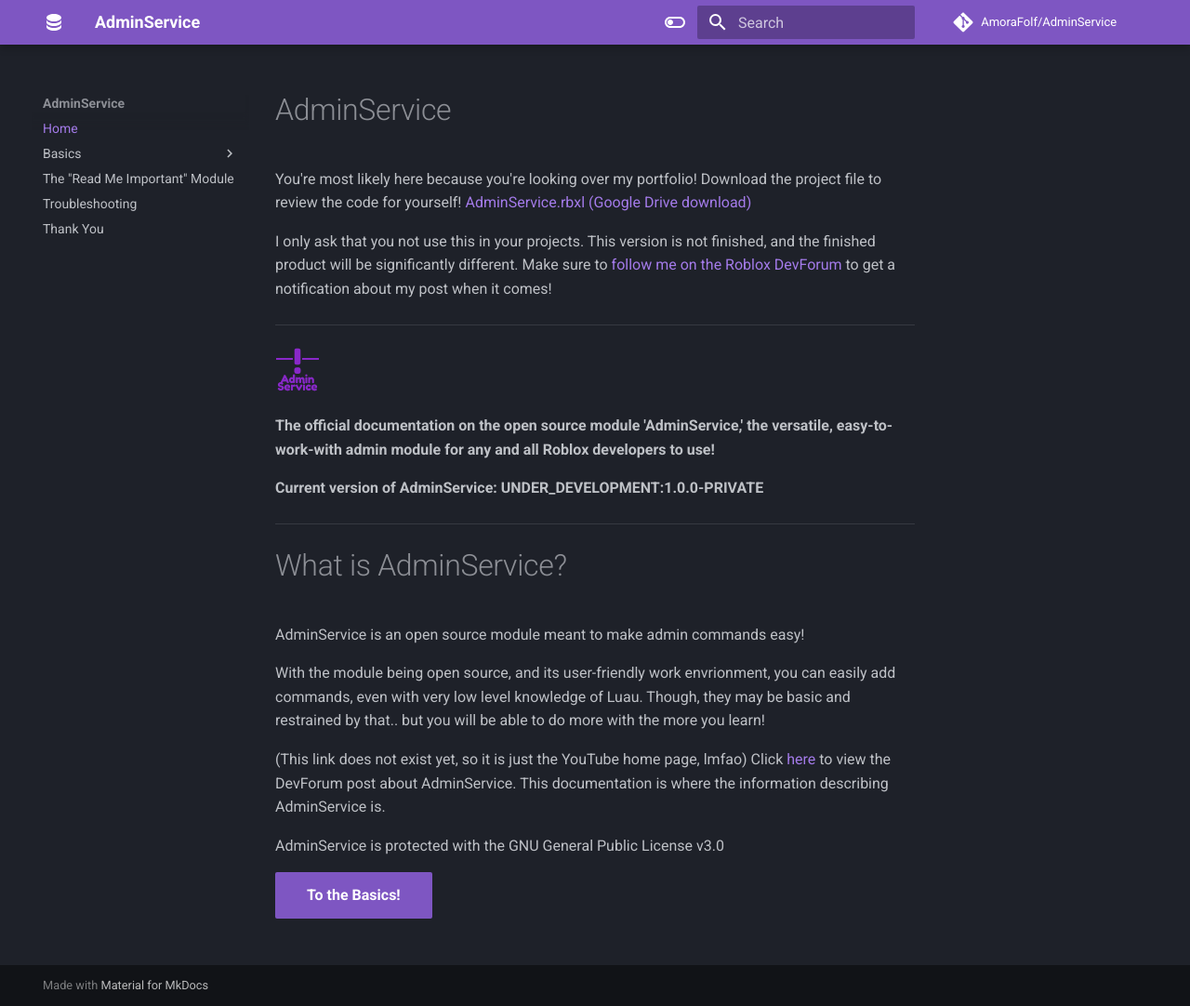
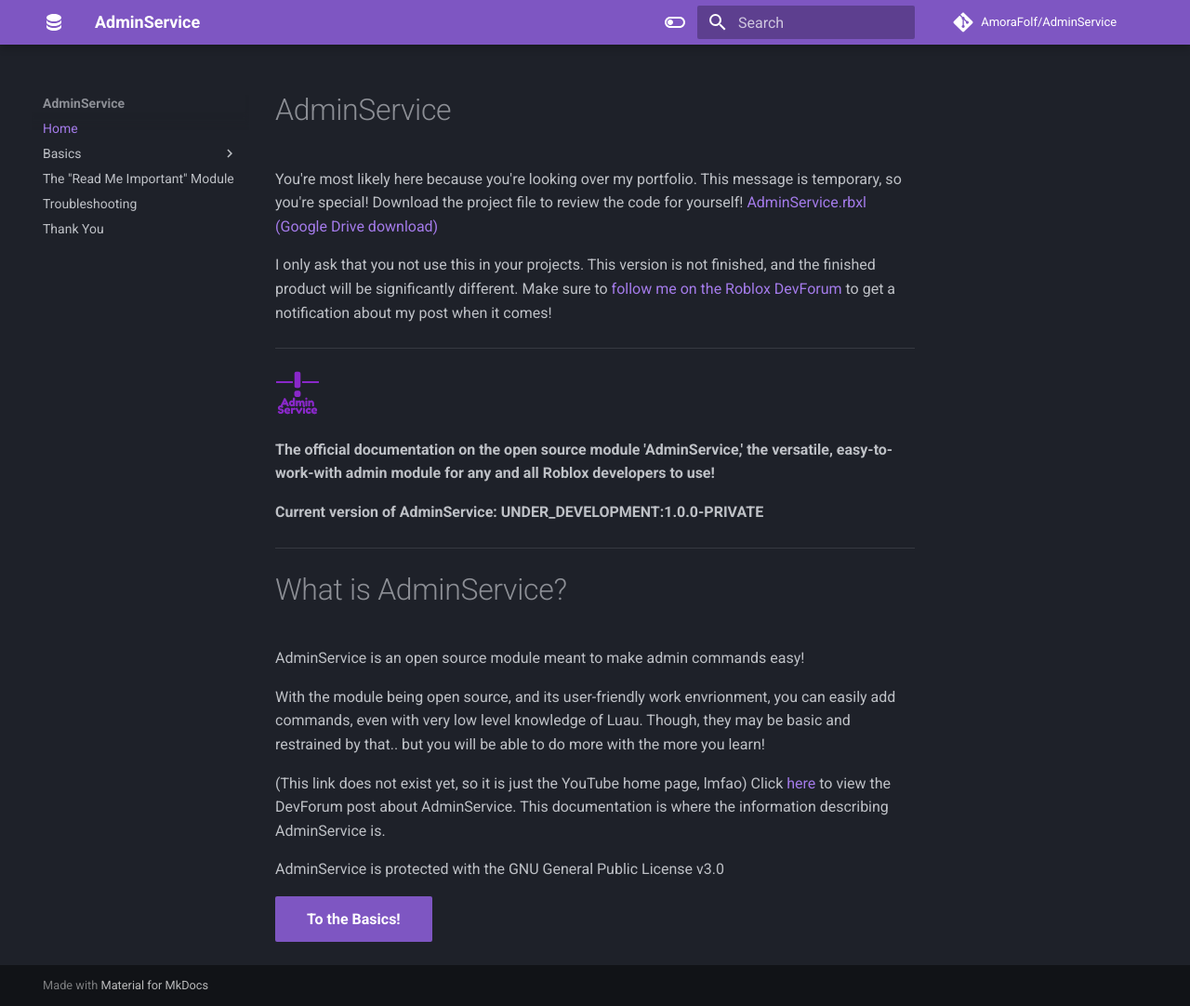
Before and after one commit to AmoraFolf/AdminService, an MkDocs documentation site: the page built from docs/index.md, in a window 1280 px wide and 1082 px high. Shown: the whole window at 93% size. Built offline with MkDocs 1.6.1 and Material for MkDocs 9.7.7, drawn with Linux system fonts in a browser that asks for light colours; comment, search, counter and statistics services are not loaded.

Commit message:
Finihsed

```diff
--- a/docs/index.md
+++ b/docs/index.md
@@ -1,6 +1,6 @@
 # AdminService
 
-You're most likely here because you're looking over my portfolio! Download the project file to review the code for yourself!
+You're most likely here because you're looking over my portfolio. This message is temporary, so you're special! Download the project file to review the code for yourself!
 [AdminService.rbxl (Google Drive download)](https://drive.google.com/file/d/1qOZ2mniTwqVx-LENSHTKMHfMFQNEPtE4/view?usp=drive_link)
 
 I only ask that you not use this in your projects. This version is not finished, and the finished product will be significantly different. Make sure to [follow me on the Roblox DevForum](https://devforum.roblox.com/u/amorafolf/summary) to get a notification about my post when it comes!
```
